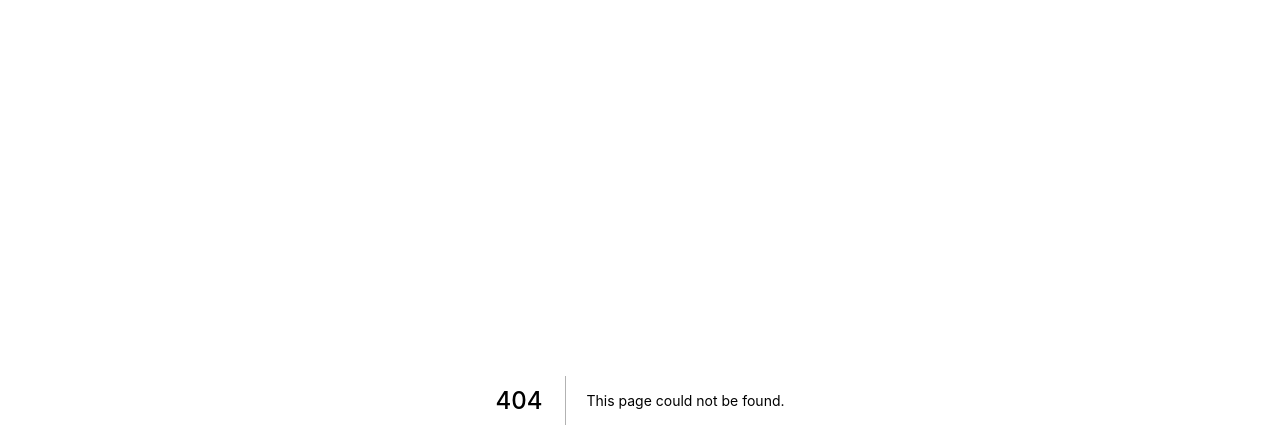
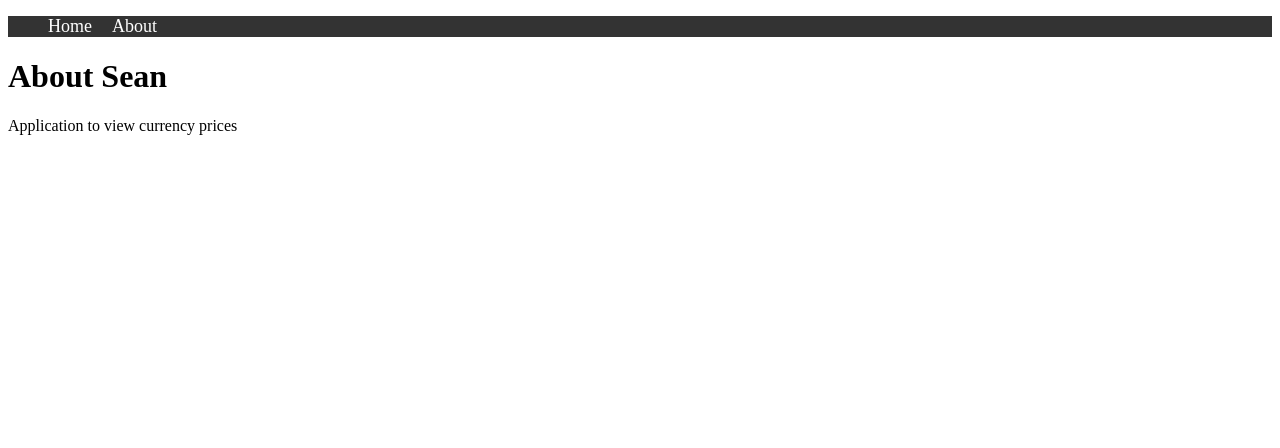
Before and after one commit to seankim84/bit_price, a Next.js app: page /about in a window 1280 px wide. Before the commit this address had no page. Shown: the top 448 px of the page. Built offline with nearby package versions, Linux system fonts and the light colour scheme.

Commit message:
Adding the Style to Navbar

```diff
--- /dev/null
+++ b/components/Navbar.js
@@ -0,0 +1,35 @@
+import Link from 'next/link';
+
+const Navbar = () => (
+    <div>
+        <ul>
+            <li><Link href='/'><a>Home</a></Link></li>
+            <li><Link href='/about'><a>About</a></Link></li>
+        </ul>
+
+        <style jsx>{`
+            ul {
+                background: #333;
+                color: #fff;
+                list-style: none;
+                display: flex;
+            }
+
+            ul li {
+                font-size: 18px;
+                margin-right: 20px;
+            }
+
+            ul li a {
+                color: #fff;
+                text-decoration: none;
+            }
+        `}
+        </style>
+
+  </div>
+
+  );
+
+
+export default Navbar;
--- /dev/null
+++ b/pages/about.js
@@ -0,0 +1,11 @@
+import Navbar from '../components/Navbar';
+
+const About = () => (
+    <div>
+        <Navbar />
+        <h1>About Sean</h1>
+        <p>Application to view currency prices</p>
+    </div>
+);
+
+export default About;
```
Also changed, not shown: pages/index.js (+6 -1 lines).
